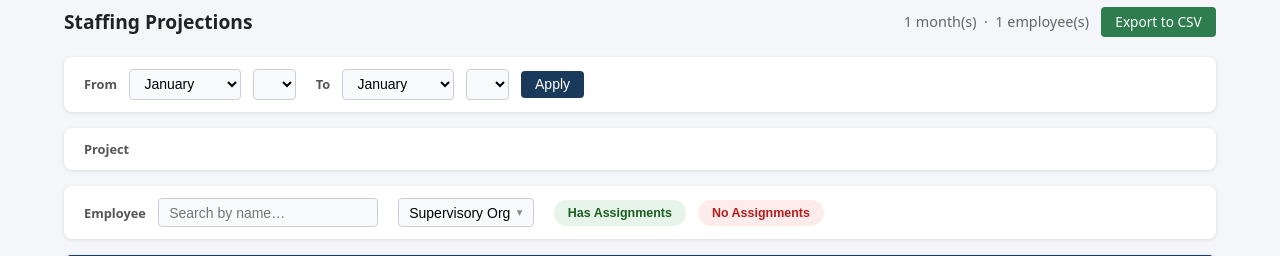
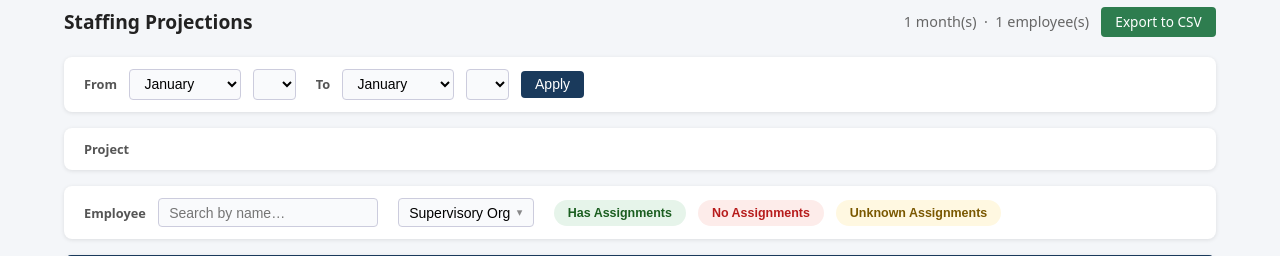
Before and after one commit to kkdt/claude-company, a Flask app: template templates/public_staffing_projections.html in a window 1280 px wide. Shown: the part 152-408 px from the top of the page. Run offline with Flask 3, Linux system fonts and the light colour scheme; the visitor is signed in with stand-in values (Sample User, id 1); the template is opened without the code that fills it: most values are stand-ins (such as "Sample title", 1, 10 or a date in 2020); lists and menus that the app fills with data are empty.

Commit message:
Add Unknown Assignments filter

```diff
--- a/templates/public_staffing_projections.html
+++ b/templates/public_staffing_projections.html
@@ -273,6 +273,10 @@ function projTagStyle(pid) {
     style="padding:0.25rem 0.75rem;border-radius:999px;border:2px solid transparent;font-size:0.78rem;font-weight:600;cursor:pointer;background:#fdecea;color:#b71c1c;transition:box-shadow .15s;">
     No Assignments
   </button>
+  <button type="button" id="filter-unknown" onclick="toggleUnknownFilter()"
+    style="padding:0.25rem 0.75rem;border-radius:999px;border:2px solid transparent;font-size:0.78rem;font-weight:600;cursor:pointer;background:#fff8e1;color:#7a5800;transition:box-shadow .15s;">
+    Unknown Assignments
+  </button>
   <span class="filter-count" id="filter-count"></span>
 </div>
 
@@ -508,11 +512,22 @@ function projTagStyle(pid) {
     }
   });
 
+  let unknownFilter = false;
+
+  function toggleUnknownFilter() {
+    unknownFilter = !unknownFilter;
+    const btn = document.getElementById('filter-unknown');
+    btn.style.border = unknownFilter ? '2px solid rgba(0,0,0,.4)' : '2px solid transparent';
+    btn.style.boxShadow = unknownFilter ? '0 0 0 2px rgba(0,0,0,.15)' : '';
+    applyFilters();
+  }
+
   function applyFilters() {
     const search = document.getElementById('emp-search').value.trim();
     const rows = document.querySelectorAll('tbody tr');
     let visible = 0;
     rows.forEach(row => {
+      const isMissing = row.classList.contains('emp-missing');
       const orgMatch = selectedOrgs.size === 0 || selectedOrgs.has(row.dataset.org);
       const rowProjs = new Set((row.dataset.projects || '').split(',').filter(Boolean));
       const projMatch = activeProjects.size === 0 || [...activeProjects].some(pid => rowProjs.has(pid));
@@ -524,12 +539,13 @@ function projTagStyle(pid) {
       const assignmentMatch = !assignmentFilter ||
         (assignmentFilter === 'with' && hasAssignments) ||
         (assignmentFilter === 'without' && !hasAssignments);
-      const show = orgMatch && projMatch && colorMatch && nameMatch && assignmentMatch;
+      const unknownMatch = !unknownFilter || isMissing;
+      const show = orgMatch && projMatch && colorMatch && nameMatch && assignmentMatch && unknownMatch;
       row.style.display = show ? '' : 'none';
       if (show) visible++;
     });
     const count = document.getElementById('filter-count');
-    const anyFilter = selectedOrgs.size > 0 || activeProjects.size > 0 || activeColors.size > 0 || search || assignmentFilter;
+    const anyFilter = selectedOrgs.size > 0 || activeProjects.size > 0 || activeColors.size > 0 || search || assignmentFilter || unknownFilter;
     count.textContent = anyFilter ? `${visible} of ${rows.length} employee(s)` : '';
   }
 
```
